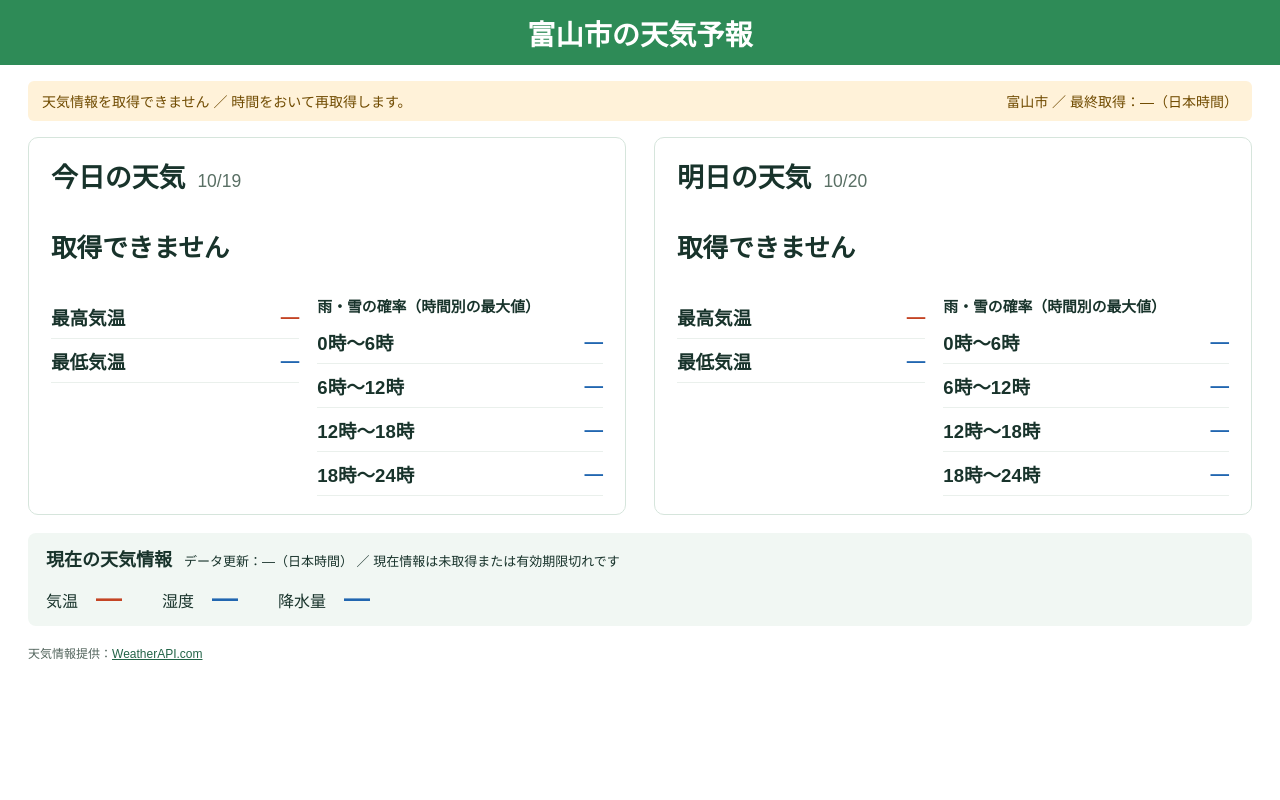
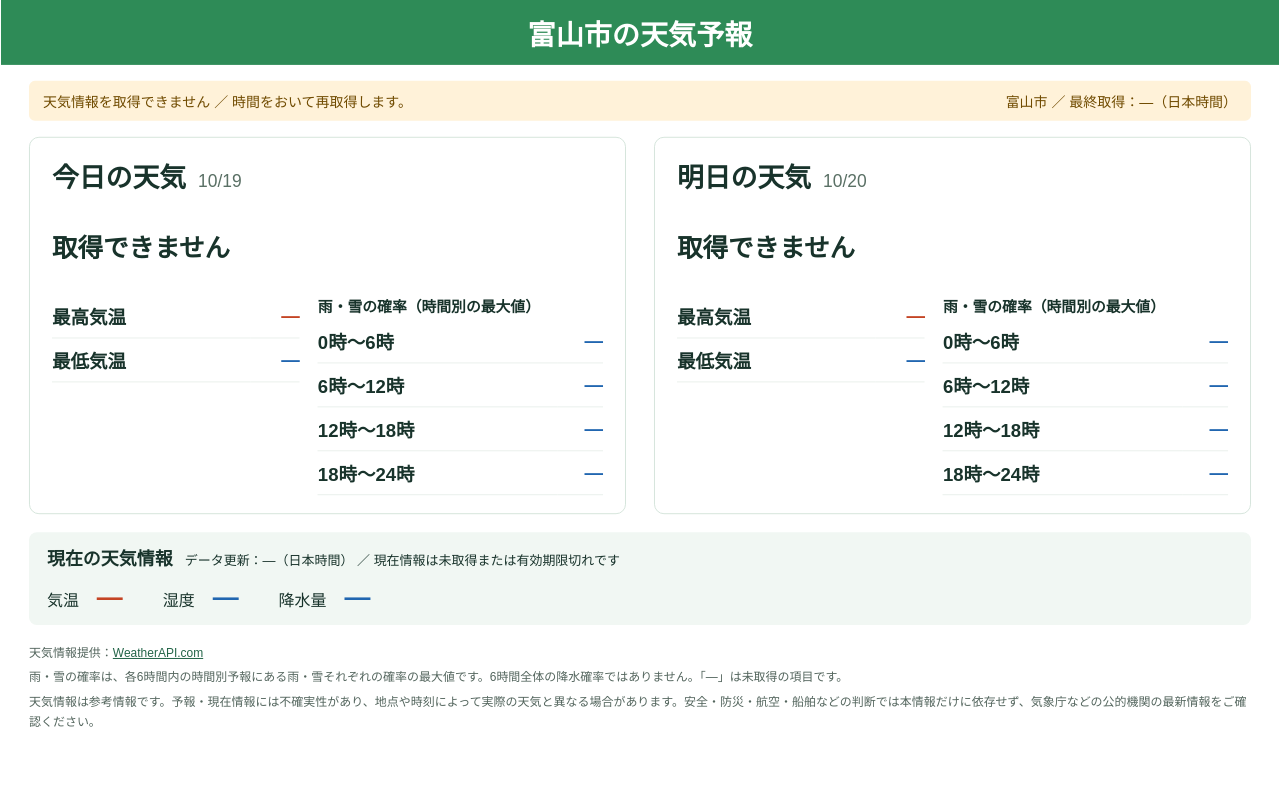
Before and after one commit to t-umihara/weather, a Flask app: page / in a window 1280 px wide. Run offline with Flask 3, Linux system fonts and the light colour scheme.

Commit message:
Add files via upload

```diff
--- a/templates/index.html
+++ b/templates/index.html
@@ -8,6 +8,10 @@
   <style>
     * { box-sizing: border-box; }
     body { margin: 0; color: #18332b; background: #fff; font-family: "Yu Gothic", "Meiryo", sans-serif; }
+    /* JSで実際の表示領域に全体を収める。高さ不足でも下部を切り捨てない。 */
+    .screen { transform-origin: top left; display: flow-root; }
+    html.fit-enabled, html.fit-enabled body { width: 100%; height: 100%; overflow: hidden; }
+    html.fit-enabled .screen { position: absolute; top: 0; }
     .page-header { background: seagreen; color: white; padding: 12px 24px; text-align: center; }
     .page-header h1 { margin: 0; font-size: clamp(22px, 2.2vw, 36px); }
     main { max-width: 1600px; margin: auto; padding: 16px 28px; }
@@ -37,9 +41,32 @@
     footer p { margin: 4px 0; } footer a { color: #226447; }
     @media (max-width: 850px) { .details { grid-template-columns: 1fr; } }
     @media (max-width: 560px) { main { padding: 12px; } .forecast-grid { grid-template-columns: 1fr; gap: 16px; } }
+    @media (max-height: 600px) {
+      .page-header { padding: 5px 16px; }
+      .page-header h1 { font-size: 22px; }
+      main { padding: 8px 16px; }
+      .status { margin-bottom: 8px; font-size: 12px; }
+      .status.warning { padding: 5px 8px; }
+      .forecast-grid { gap: 16px; }
+      .forecast-card { padding: 10px 14px; }
+      h2 { font-size: 24px; }
+      .weather { min-height: 56px; gap: 10px; font-size: 22px; }
+      .weather img { width: 56px; height: 56px; }
+      .weather p { margin: 4px 0; }
+      .details { gap: 12px; }
+      table { font-size: 18px; }
+      th, td { padding: 4px 0; }
+      .current { margin-top: 8px; padding: 7px 12px; }
+      .current h2 { font-size: 16px; }
+      .current dl { gap: 8px 30px; margin-top: 5px; }
+      .current dd { font-size: 22px; }
+      footer { margin-top: 8px; font-size: 12px; line-height: 1.5; }
+      footer p { margin: 2px 0; }
+    }
   </style>
 </head>
 <body>
+<div class="screen" id="weather-screen">
 {% block header %}
   <header class="page-header"><h1>{{ location_label }}の天気予報</h1></header>
 {% endblock %}
@@ -87,7 +114,50 @@
 {% endblock %}
     <footer>
       <p>天気情報提供：<a href="https://www.weatherapi.com/" target="_blank" rel="noopener noreferrer">WeatherAPI.com</a></p>
+      <p>雨・雪の確率は、各6時間内の時間別予報にある雨・雪それぞれの確率の最大値です。6時間全体の降水確率ではありません。「—」は未取得の項目です。</p>
+      <p>天気情報は参考情報です。予報・現在情報には不確実性があり、地点や時刻によって実際の天気と異なる場合があります。安全・防災・航空・船舶などの判断では本情報だけに依存せず、気象庁などの公的機関の最新情報をご確認ください。</p>
     </footer>
   </main>
+</div>
+<script>
+  (function () {
+    'use strict';
+    var screen = document.getElementById('weather-screen');
+    var pending = false;
+    function fitScreen() {
+      pending = false;
+      var viewport = window.visualViewport;
+      var width = Math.floor(viewport ? viewport.width : window.innerWidth);
+      var height = Math.floor(viewport ? viewport.height : window.innerHeight);
+      if (!width || !height) return;
+      // 元のレイアウトの幅・高さを測定してから縮小する。毎回の累積縮小を防ぐ。
+      screen.style.width = width + 'px';
+      screen.style.transform = 'none';
+      screen.style.left = '0px';
+      var naturalWidth = Math.max(width, screen.scrollWidth);
+      var naturalHeight = Math.max(screen.offsetHeight, screen.scrollHeight);
+      // 端数の丸めで下端が切れないように2pxの余裕を残す。
+      var scale = Math.min(1, (width - 2) / naturalWidth, (height - 2) / naturalHeight);
+      screen.style.transform = 'scale(' + scale + ')';
+      screen.style.left = Math.max(0, (width - naturalWidth * scale) / 2) + 'px';
+      document.documentElement.classList.add('fit-enabled');
+    }
+    function scheduleFit() {
+      if (!pending) {
+        pending = true;
+        window.requestAnimationFrame(fitScreen);
+      }
+    }
+    window.addEventListener('resize', scheduleFit);
+    window.addEventListener('load', scheduleFit);
+    if (window.visualViewport) window.visualViewport.addEventListener('resize', scheduleFit);
+    // アイコンやフォントの読み込みで高さが変わった場合も再計算する。
+    screen.addEventListener('load', scheduleFit, true);
+    screen.addEventListener('error', scheduleFit, true);
+    if (document.fonts && document.fonts.ready) document.fonts.ready.then(scheduleFit);
+    if (window.ResizeObserver) new ResizeObserver(scheduleFit).observe(screen);
+    scheduleFit();
+  })();
+</script>
 </body>
 </html>
```
